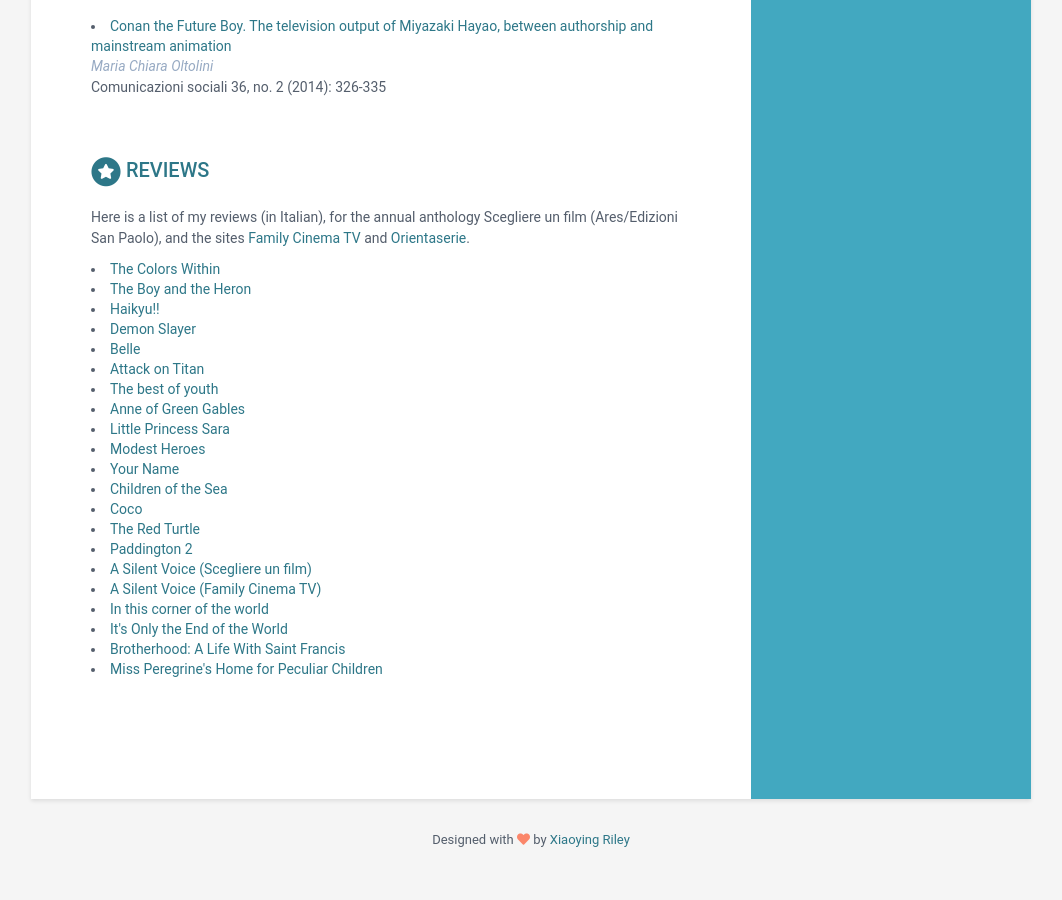
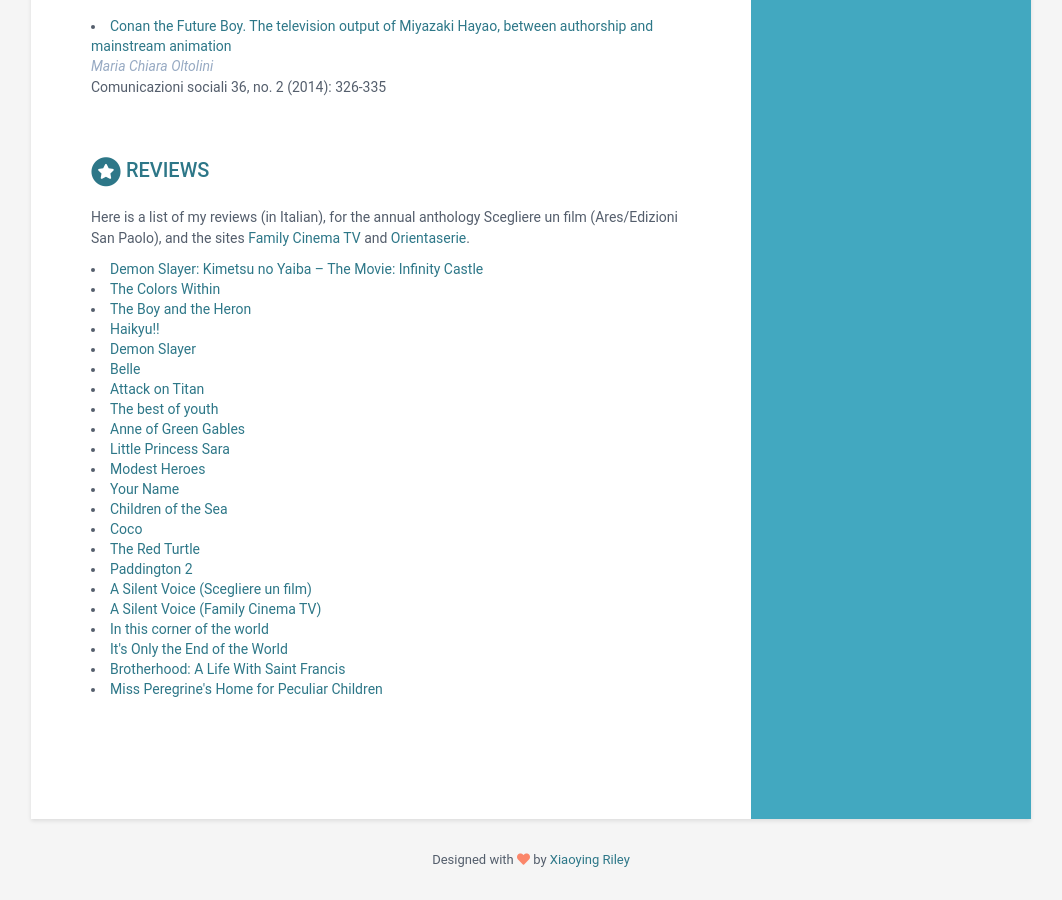
Before and after one commit to machioltolini/machioltolini.github.io, a Jekyll site: the page built from index.html, in a window 1280 px wide and 900 px high, scrolled down 4004 px. Shown: the whole window, without its empty margins (109-1171 px from the left). Built offline with Jekyll 4.4.1, drawn with Linux system fonts in a browser that asks for light colours.

Commit message:
Update data.yml

```diff
--- a/_data/data.yml
+++ b/_data/data.yml
@@ -309,6 +309,10 @@
     intro: |
        Here is a list of my reviews (in Italian), for the annual anthology Scegliere un film (Ares/Edizioni San Paolo), and the sites [Family Cinema TV](www.familycinematv.it) and [Orientaserie](www.orientaserie.it).
     critiques:
+       - title: "Demon Slayer: Kimetsu no Yaiba – The Movie: Infinity Castle"
+         link: https://www.scegliereunfilm.it/demon-slayer-il-castello-dellinfinito/
+         authors:
+         reference:
        - title: "The Colors Within"
          link: https://www.scegliereunfilm.it/i-colori-dellanima/
          authors:
```
